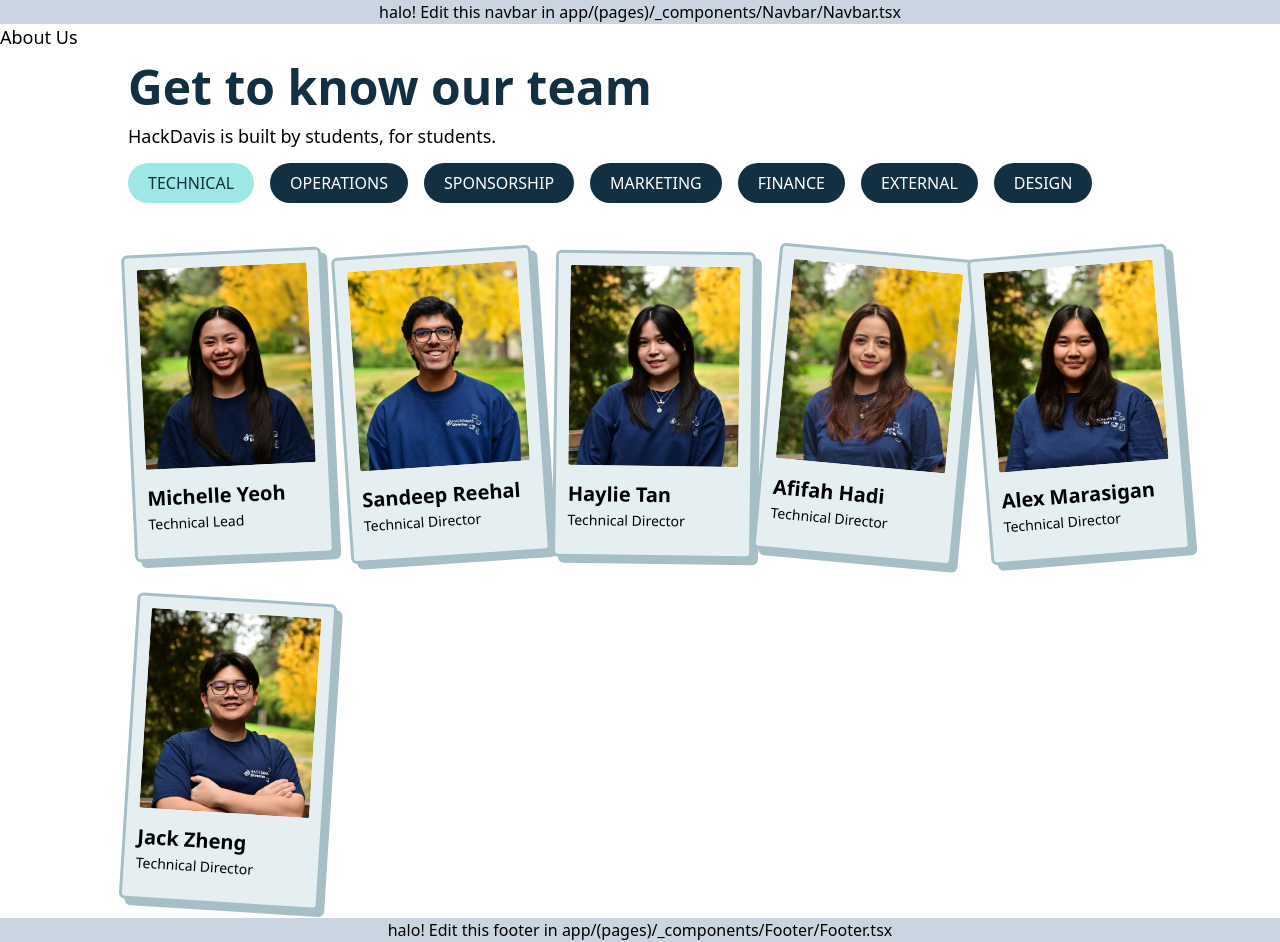
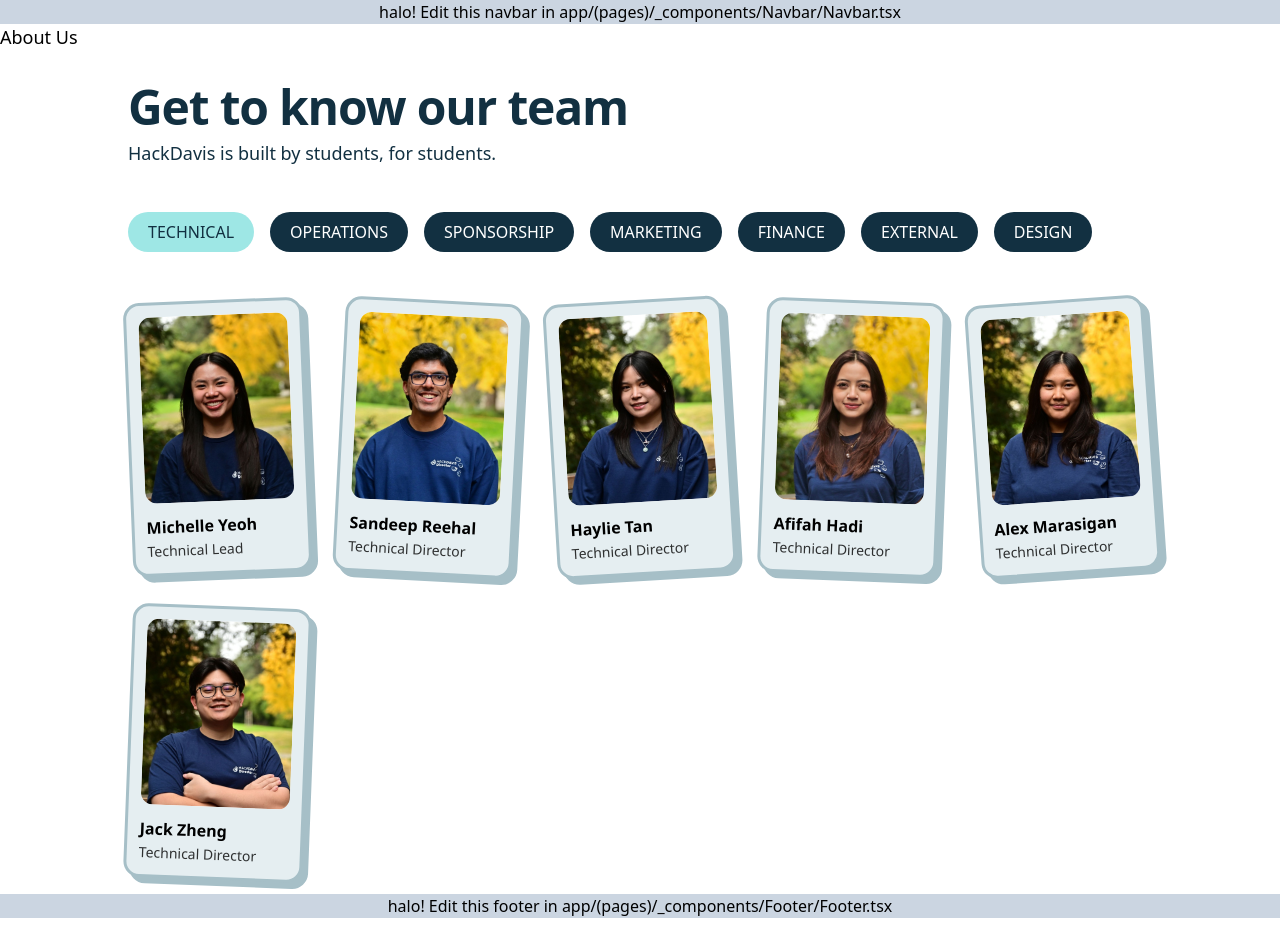
Before and after one commit to HackDavis/website-2026, a Next.js app: page /about-us in a window 1280 px wide. After the commit the page ends 918 px from the top, so only its background shows below. Built offline with nearby package versions, Linux system fonts and the light colour scheme.

Commit message:
linting and final changes

```diff
--- a/app/(pages)/about-us/_components/Directors/directors.tsx
+++ b/app/(pages)/about-us/_components/Directors/directors.tsx
@@ -1,22 +1,31 @@
-// import { useState } from 'react';
-// const [activeCategory, setActiveCategory] = useState('Technical');
-
-{
-  /* // filter button styling */
-}
-// const filterStyle =
-//   'px-5 py-2 rounded-full bg-[var(--text-dark)] text-white uppercase cursor-pointer hover:bg-[var(--card-light-blue)]';
-
 export default function Directors() {
   return (
-    <div className="px-[10%]">
-      <div className="">
-        <h1 className="text-[var(--text-dark)] font-bold">
-          {' '}
+    <section className="px-[6%] sm:px-[8%] lg:px-[10%] py-6 sm:py-8">
+      <div className="max-w-4xl">
+        <h1
+          className="
+            text-[var(--text-dark)]
+            font-extrabold
+            tracking-tight
+            leading-tight
+            text-3xl sm:text-4xl lg:text-5xl
+          "
+        >
           Get to know our team
         </h1>
-        <p>HackDavis is built by students, for students.</p>
+
+        <p
+          className="
+            mt-2
+            text-[var(--text-dark)]
+           /80
+            leading-snug
+            text-sm sm:text-base lg:text-lg
+          "
+        >
+          HackDavis is built by students, for students.
+        </p>
       </div>
-    </div>
+    </section>
   );
 }
--- a/app/(pages)/about-us/_components/OurTeam/OurTeam.tsx
+++ b/app/(pages)/about-us/_components/OurTeam/OurTeam.tsx
@@ -64,7 +64,7 @@ export default function OurTeam() {
       </div>
 
       {/* Cards */}
-      <div className="grid grid-cols-1 gap-10 sm:grid-cols-2 lg:grid-cols-5">
+      <div className="grid gap-8 grid-cols-3 md:grid-cols-3 sm:grid-cols-3 lg:grid-cols-4  xl:grid-cols-5 place-items-center">
         {filteredMembers.map((m) => (
           <ProfileCard
             key={`${m.name}-${m.year}`}
--- a/app/(pages)/about-us/_components/OurTeam/_components/ProfileCard.tsx
+++ b/app/(pages)/about-us/_components/OurTeam/_components/ProfileCard.tsx
@@ -2,6 +2,7 @@
 
 import Image from 'next/image';
 import { FaLinkedin } from 'react-icons/fa';
+import { useMemo } from 'react';
 
 interface ProfileCardProps {
   name: string;
@@ -21,45 +22,55 @@ const ProfileCard: React.FC<ProfileCardProps> = ({
       ? imageUrl
       : '/Images/placeholder.jpg';
 
-  const tilt = Math.random() * 12 - 6;
+  // stable random tilt (does not reroll on re-render)
+  const tilt = useMemo(() => Math.random() * 10 - 5, []);
 
   return (
-    <div className="w-fit bg-white">
-      <a href={linkedinURL} target="_blank" className="group">
+    <a
+      href={linkedinURL}
+      target="_blank"
+      rel="noopener noreferrer"
+      aria-label={`Open ${name}'s LinkedIn`}
+      className="group block w-full max-w-[240px] sm:max-w-[260px]"
+    >
       <div
-          style={{ transform: `rotate(${tilt}deg)` }}
+        style={{ ['--tilt' as any]: `${tilt}deg` }}
         className="
-            relative
-            rounded-md
+          rounded-2xl
           border-[3px] border-[#A6BFC7]
-            bg-[var(--polaroid-fill)]
-            p-3 pb-6
+          bg-[#E5EEF1]
+          p-2 sm:p-3
+          shadow-[6px_6px_0px_#A6BFC7]
           transition-transform transition-shadow
           duration-200
-            shadow-[6px_6px_0px_var(--polaroid-shadow)]
+          lg:[transform:rotate(var(--tilt))]
         "
       >
         {/* photo */}
-          <div className="relative w-[170px] h-[200px] object-cover overflow-hidden rounded-sm bg-white">
-            <Image src={src} alt={name} fill className="object-cover" />
+        <div className="relative overflow-hidden rounded-xl bg-white aspect-[4/5] w-full">
+          <Image
+            src={src}
+            alt={name}
+            fill
+            className="object-cover"
+            sizes="(max-width: 640px) 70vw, (max-width: 1024px) 35vw, 260px"
+          />
 
-            {/* hover overlay */}
+          {/* LinkedIn hover */}
           <div className="absolute inset-0 flex items-center justify-center bg-black/35 opacity-0 transition-opacity duration-200 group-hover:opacity-100">
-              <FaLinkedin className="text-white text-5xl" />
+            <FaLinkedin className="text-white text-4xl" />
+          </div>
         </div>
 
-          </div>
-
-          {/* caption */}
-          <div className="mt-4">
-            <h3 className="text-xl font-bold leading-tight text-black">
+        {/* text */}
+        <div className="mt-2 sm:mt-3">
+          <h3 className="text-sm sm:text-base font-extrabold leading-tight text-black">
             {name}
           </h3>
-            <p className="mt-1 text-sm text-black">{title}</p>
+          <p className="mt-0.5 text-xs sm:text-sm text-black/80">{title}</p>
         </div>
       </div>
     </a>
-    </div>
   );
 };
 
```
Lines whose indentation alone changed are shown as unchanged.
